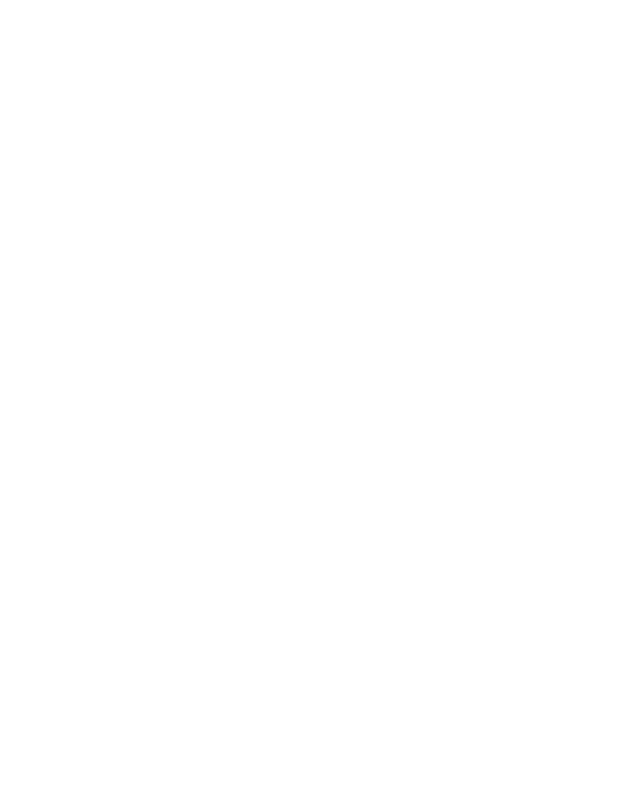
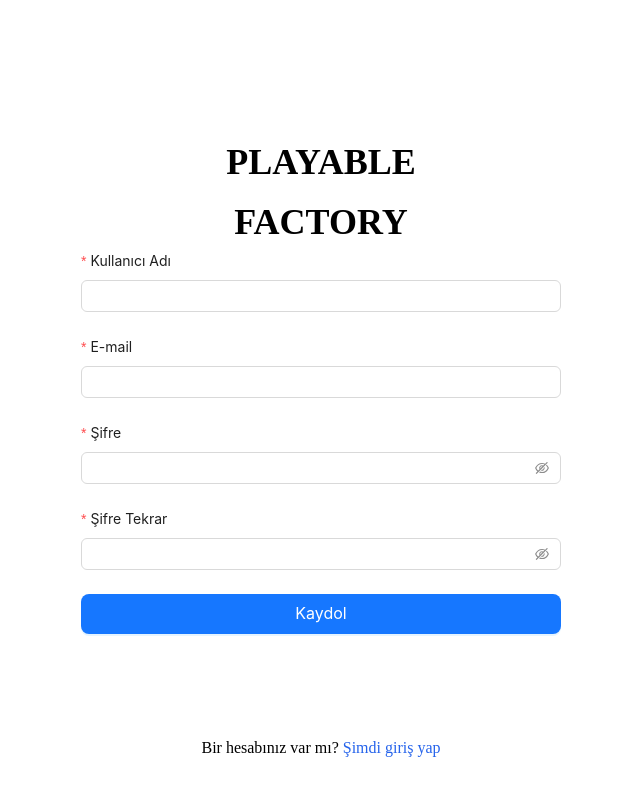
Before and after one commit to batuhangokalp/playable-factory-case, a React (Create React App) app in the folder client/: page /register in a window 1280 px wide. Shown: the top 796 px of the page, without its empty margins (319-959 px from the left). Built offline with nearby package versions, Linux system fonts and the light colour scheme; sample sign-in values are in the browser's storage.

Commit message:
created login and register forms for client

```diff
--- /dev/null
+++ b/client/postcss.config.js
@@ -0,0 +1,6 @@
+module.exports = {
+  plugins: {
+    tailwindcss: {},
+    autoprefixer: {},
+  },
+}
--- a/client/src/App.jsx
+++ b/client/src/App.jsx
@@ -1,7 +1,32 @@
+import { BrowserRouter, Routes, Route, Navigate } from "react-router-dom";
+import { lazy, Suspense } from "react";
+
+const Home = lazy(() => import("./pages/Home"));
+const Register = lazy(() => import("./pages/Auth/Register"));
+const Login = lazy(() => import("./pages/Auth/Login"));
+
 function App() {
+  const storedAuth = JSON.parse(localStorage.getItem("storedUser"));
+
   return (
-    <div className="App">
-    </div>
+    <BrowserRouter>
+      <Suspense fallback={<div>Loading...</div>}>
+        <Routes>
+          {storedAuth ? (
+            <>
+              <Route path="/login" element={<Login />} />
+              <Route path="/register" element={<Register />} />
+              <Route path="*" element={<Navigate to="/login" />} />
+            </>
+          ) : (
+            <>
+              <Route path="/" element={<Home />} />
+              <Route path="*" element={<Navigate to="/" />} />
+            </>
+          )}
+        </Routes>
+      </Suspense>
+    </BrowserRouter>
   );
 }
 
--- /dev/null
+++ b/client/src/components/Auth/LoginForm.jsx
@@ -0,0 +1,98 @@
+import { Button, Checkbox, Form, Input, message, Spin } from "antd";
+import { Link } from "react-router-dom";
+import { useState } from "react";
+
+const LoginForm = () => {
+  const [form] = Form.useForm();
+  const [loading, setLoading] = useState(false);
+
+  const onFinish = async (values) => {
+    setLoading(true);
+    try {
+      const storedUser = JSON.parse(localStorage.getItem("storedUser"));
+
+      if (storedUser && storedUser.email === values.email && storedUser.password === values.password) {
+        message.success("Giriş başarılı");
+        form.resetFields();
+
+        window.location = "/";
+      } else {
+        message.error("Kullanıcı Bilgileri Yanlış");
+      }
+    } catch (error) {
+      console.error(error);
+      message.error("Bir hata oluştu, lütfen tekrar deneyin.");
+    } finally {
+      setLoading(false);
+    }
+  };
+
+  return (
+    <div className="xl:px-20 px-10 xl:w-1/2 w-full flex flex-col h-full justify-center">
+      <h1 className="text-center text-4xl font-bold mb-5">PLAYABLE</h1>
+      <h1 className="text-center text-4xl font-bold mb-2">FACTORY</h1>
+      <Spin
+        spinning={loading}
+        size="large"
+        className="absolute inset-0 flex items-center justify-center bg-white bg-opacity-50 z-10"
+      >
+        <Form
+          form={form}
+          onFinish={onFinish}
+          autoComplete="off"
+          layout="vertical"
+        >
+          <Form.Item
+            label="E-mail"
+            name={"email"}
+            rules={[
+              {
+                required: true,
+                message: "E-mail Alanı Boş Bırakılamaz",
+              },
+            ]}
+          >
+            <Input />
+          </Form.Item>
+          <Form.Item
+            label="Şifre"
+            name={"password"}
+            rules={[
+              {
+                required: true,
+                message: "Şifre Alanı Boş Bırakılamaz",
+              },
+            ]}
+          >
+            <Input.Password />
+          </Form.Item>
+          <Form.Item name={"remember"} valuePropName="checked">
+            <div className="flex justify-between items-center">
+              <Checkbox>Remember me</Checkbox>
+              <Link>Forgot Password?</Link>
+            </div>
+          </Form.Item>
+          <Form.Item>
+            <Button
+              type="primary"
+              htmlType="submit"
+              className="w-full"
+              size="large"
+              loading={loading}
+            >
+              Giriş Yap
+            </Button>
+          </Form.Item>
+        </Form>
+      </Spin>
+      <div className="flex justify-center left-0 bottom-10 w-full">
+        Henüz bir hesabınız yok mu?&nbsp;
+        <Link to="/register" className="text-blue-600">
+          Şimdi kaydol
+        </Link>
+      </div>
+    </div>
+  );
+};
+
+export default LoginForm;
--- /dev/null
+++ b/client/src/components/Auth/RegisterForm.jsx
@@ -0,0 +1,128 @@
+import { Button, Form, Input, message, Spin } from "antd";
+import { Link, useNavigate } from "react-router-dom";
+import { useState } from "react";
+
+const RegisterForm = () => {
+  const [form] = Form.useForm();
+  const [loading, setLoading] = useState(false);
+  const navigate = useNavigate();
+  const onFinish = async (values) => {
+    setLoading(true);
+    try {
+      const user = {
+        username: values.username,
+        email: values.email,
+        password: values.password,
+      };
+
+      localStorage.setItem("storedUser", JSON.stringify(user));
+
+      message.success("Kayıt başarıyla oluşturuldu");
+      form.resetFields();
+      navigate("/login");
+    } catch (error) {
+      console.log(error);
+      message.error("Bir hata oluştu, lütfen tekrar deneyin.");
+    } finally {
+      setLoading(false);
+    }
+  };
+
+  return (
+    <div className="xl:px-20 px-10 xl:w-1/2 w-full flex flex-col h-full justify-center relative">
+      <h1 className="text-center text-4xl font-bold mb-5">PLAYABLE</h1>
+      <h1 className="text-center text-4xl font-bold mb-2">FACTORY</h1>
+      <Spin
+        spinning={loading}
+        size="large"
+        className="absolute inset-0 flex items-center justify-center bg-white bg-opacity-50 z-10"
+      >
+        <Form
+          form={form}
+          onFinish={onFinish}
+          autoComplete="off"
+          layout="vertical"
+        >
+          <Form.Item
+            label="Kullanıcı Adı"
+            name={"username"}
+            rules={[
+              {
+                required: true,
+                message: "Kullanıcı Adı Alanı Boş Bırakılamaz",
+              },
+            ]}
+          >
+            <Input />
+          </Form.Item>
+          <Form.Item
+            label="E-mail"
+            name={"email"}
+            rules={[
+              {
+                required: true,
+                message: "E-mail Alanı Boş Bırakılamaz",
+              },
+            ]}
+          >
+            <Input />
+          </Form.Item>
+          <Form.Item
+            label="Şifre"
+            name={"password"}
+            rules={[
+              {
+                required: true,
+                message: "Şifre Alanı Boş Bırakılamaz",
+              },
+            ]}
+          >
+            <Input.Password />
+          </Form.Item>
+          <Form.Item
+            label="Şifre Tekrar"
+            name={"passwordAgain"}
+            dependencies={["password"]}
+            rules={[
+              {
+                required: true,
+                message: "Şifre Tekrar Alanı Boş Bırakılamaz",
+              },
+              ({ getFieldValue }) => ({
+                validator(_, value) {
+                  if (!value || getFieldValue("password") === value) {
+                    return Promise.resolve();
+                  }
+                  return Promise.reject(
+                    new Error("Şifreler aynı olmak zorunda")
+                  );
+                },
+              }),
+            ]}
+          >
+            <Input.Password />
+          </Form.Item>
+          <Form.Item>
+            <Button
+              type="primary"
+              htmlType="submit"
+              className="w-full"
+              size="large"
+              loading={loading}
+            >
+              Kaydol
+            </Button>
+          </Form.Item>
+        </Form>
+      </Spin>
+      <div className="flex justify-center absolute left-0 bottom-10 w-full">
+        Bir hesabınız var mı?&nbsp;
+        <Link to="/login" className="text-blue-600">
+          Şimdi giriş yap
+        </Link>
+      </div>
+    </div>
+  );
+};
+
+export default RegisterForm;
--- a/client/src/index.css
+++ b/client/src/index.css
@@ -1,13 +1,61 @@
-body {
+@tailwind base;
+@tailwind components;
+@tailwind utilities;
+
+@import url("https://fonts.googleapis.com/css2?family=Electrolize&display=swap");
+
+body,
+html {
   margin: 0;
-  font-family: -apple-system, BlinkMacSystemFont, 'Segoe UI', 'Roboto', 'Oxygen',
-    'Ubuntu', 'Cantarell', 'Fira Sans', 'Droid Sans', 'Helvetica Neue',
-    sans-serif;
-  -webkit-font-smoothing: antialiased;
-  -moz-osx-font-smoothing: grayscale;
+  padding: 0;
+  max-width: 100%;
+  font-family: "Electrolize", serif;
+  overflow: hidden;
 }
 
-code {
-  font-family: source-code-pro, Menlo, Monaco, Consolas, 'Courier New',
-    monospace;
+.add-to-cart-button {
+  @apply bg-cyan-600 text-white py-2 w-full transition-all
 }
+.add-to-cart-button:hover {
+  @apply bg-blue-700;
+}
+
+.category-button {
+  @apply bg-cyan-700 px-6 py-10 text-white hover:cursor-pointer transition-all text-center;
+}
+
+.category-button:hover {
+  @apply bg-blue-700;
+}
+
+.category-button.selected {
+  @apply bg-blue-700;
+}
+
+.header-link {
+  @apply flex flex-col items-center hover:text-[#40a9ff] transition-all;
+}
+
+.active-header-link {
+  @apply text-blue-700;
+}
+
+.header-link-icon {
+  @apply text-xl md:text-2xl;
+}
+.header-link-span {
+  @apply text-[10px] md:text-xs;
+}
+
+@media (min-width: 768px) {
+  .categories::-webkit-scrollbar {
+    display: none;
+  }
+}
+
+@media (max-width: 768px) {
+  body,
+  html {
+    overflow: auto;
+  }
+}
--- /dev/null
+++ b/client/src/pages/Auth/Login.jsx
@@ -0,0 +1,12 @@
+import LoginForm from "../../components/Auth/LoginForm";
+
+const Login = () => {
+  return (
+    <div className="h-screen">
+      <div className="flex justify-center h-full items-center">
+        <LoginForm />
+      </div>
+    </div>
+  );
+};
+export default Login;
--- /dev/null
+++ b/client/src/pages/Auth/Register.jsx
@@ -0,0 +1,12 @@
+import RegisterForm from "../../components/Auth/RegisterForm";
+
+const Register = () => {
+  return (
+    <div className="h-screen">
+      <div className="flex justify-center h-full items-center">
+        <RegisterForm />
+      </div>
+    </div>
+  );
+};
+export default Register;
--- /dev/null
+++ b/client/src/pages/Home.jsx
@@ -0,0 +1,11 @@
+import React from 'react'
+
+const Home = () => {
+  return (
+    <div>
+      fdfsdfdsfds
+    </div>
+  )
+}
+
+export default Home
--- /dev/null
+++ b/client/tailwind.config.js
@@ -0,0 +1,8 @@
+/** @type {import('tailwindcss').Config} */
+module.exports = {
+  content: ["./src/**/*.{js,jsx,ts,tsx}"],
+  theme: {
+    extend: {},
+  },
+  plugins: [],
+}
```
Also changed, not shown: client/package.json (+7 -0 lines), 2 other files (tests, documents, lock files or other folders).
